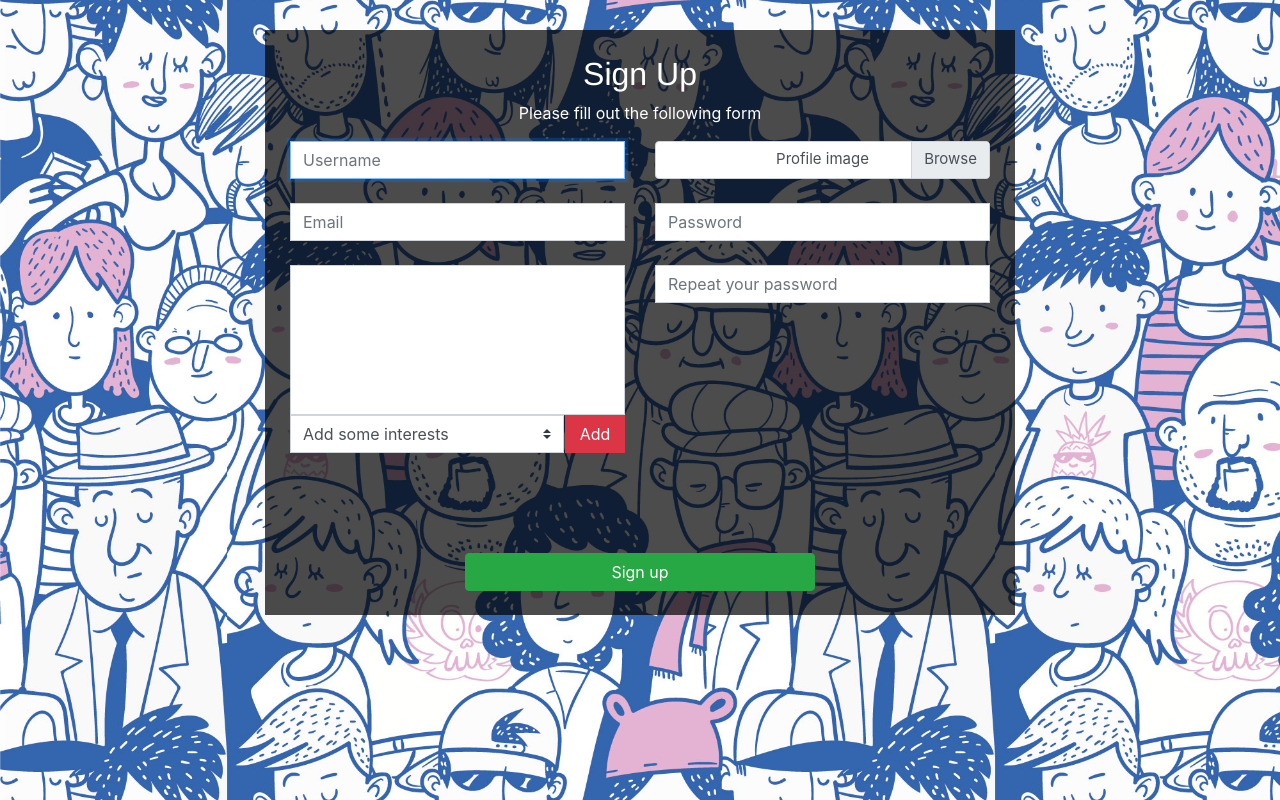
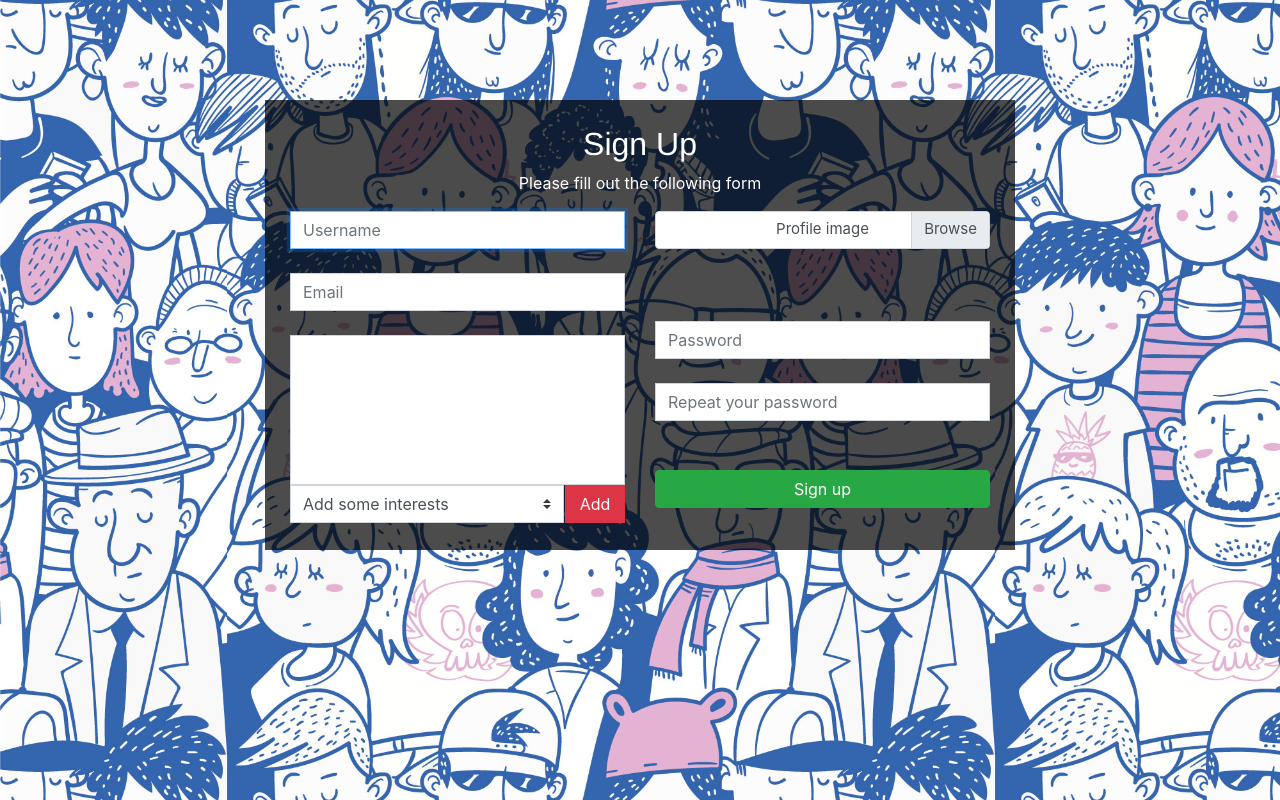
Before and after one commit to MagallanesFito/weheart, a Django app: page /webapp/register/ in a window 1280 px wide. Run offline with Django 3.2, Linux system fonts and the light colour scheme; some libraries are stand-ins or nearby versions.

Commit message:
cambios en register

```diff
--- a/webapp/forms.py
+++ b/webapp/forms.py
@@ -26,7 +26,8 @@ class RegistrationForm(UserCreationForm):
 	#date_of_birth = forms.DateField(help_text='Required. Format: YYYY-MM-DD')
 	profile_picture = forms.ImageField(required=False)
 	profile_picture.widget.attrs.update({'class': 'custom-file-input','id':'customFile'})
-	#cover_picture = forms.ImageField()
+	#cover_picture = forms.ImageField(required=False)
+	#cover_picture.widget.attrs.update({'class': 'custom-file-input','id':'coverPicture'})
 	interests = forms.CharField(widget=forms.TextInput(attrs={
 		'class':'form-control',
 		'placeholder':"Interests ex: Science,Life,Sports",
--- a/webapp/models.py
+++ b/webapp/models.py
@@ -7,8 +7,9 @@ from PIL import Image
 class UserProfile(models.Model):
 	user = models.OneToOneField(User,on_delete=models.CASCADE)
 	date_of_birth = models.DateField(null=True)
-	profile_picture = models.ImageField(default="default.jpg",upload_to='profile_picture') #route
-	#cover_picture = models.ImageField(upload_to='cover_picture',blank=True) #route
+	profile_picture = models.ImageField(default="default.jpg",upload_to='profile_picture',blank=True) #route
+
+	#cover_picture = models.ImageField(default="default_cover.png",upload_to='cover_picture') #route
 	interests = models.CharField(max_length = 300)
 	biography = models.TextField(default="Hey there, I'm using weHeart to make some friends!")
 
--- a/webapp/templates/webapp/register.html
+++ b/webapp/templates/webapp/register.html
@@ -5,9 +5,9 @@
 <link rel="stylesheet" type="text/css" href="{% static 'webapp/style.css'%}">
 <style type="text/css">
 #parent{
-	margin-top: 30px;
+	margin-top: 100px;
 	width: 750px;
-	height: 585px;
+	height: 450px;
 	background-color: rgba(0, 0, 0, 0.7);
 	padding: 25px;
 }
@@ -60,6 +60,9 @@ body{
 #interests_text{
 	display: none;
 }
+#btn_submit{
+	margin-top: 25px;
+}
 
 /*input{
     border-radius: 4px;
@@ -107,18 +110,16 @@ body{
 				<div class="custom-file">
 		  			{{form.profile_picture}}
 		  			<label class="custom-file-label" for="customFile" id="file_text">Profile image</label>
-				</div>
+				</div><br><br>
+				<!--<div class="custom-file">
+		  			{{form.cover_picture}}
+		  			<label class="custom-file-label" for="coverPicture" id="file_text">Cover image</label>
+				</div>-->
 
 				<br><br>
 				{{form.password1}}<br>
 				{{form.password2}}<br>
-			</div>
-		</div>
-		<div class="row">
-			<div class="col">
-				<div id="signup">
-					<button class="btn btn-md btn-success btn-block" type="submit">Sign up</button>
-				</div>
+				<button class="btn btn-md btn-success btn-block" id="btn_submit" type="submit">Sign up</button>
 			</div>
 		</div>
 		<!--{{form.as_p}}-->
```
Also changed, not shown: db.sqlite3, webapp/migrations/0011_userprofile_cover_picture.py (added), webapp/migrations/0012_remove_userprofile_cover_picture.py (added), webapp/migrations/0013_auto_20181202_1436.py (added), weheart/media/default_cover.png (added), weheart/media/profile_picture/login.png (added), weheart/media/profile_picture/register.png (added).
